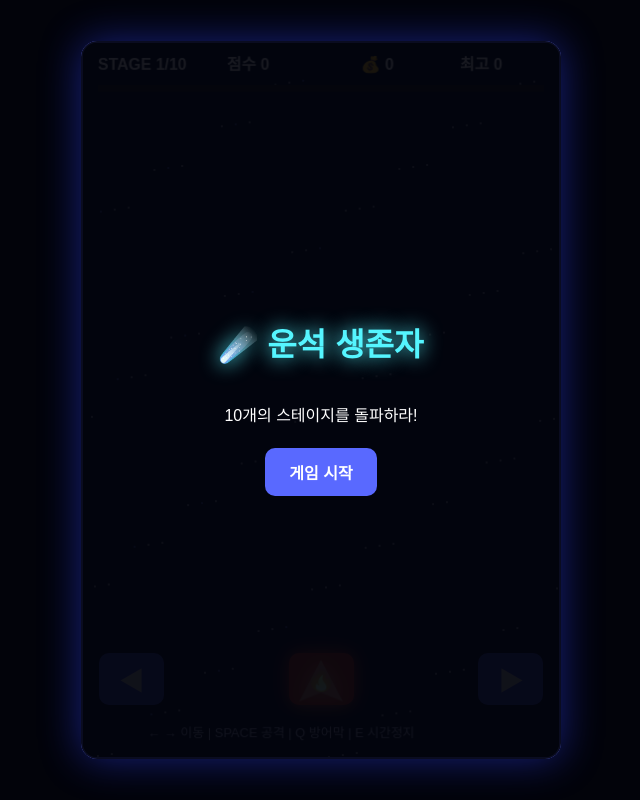
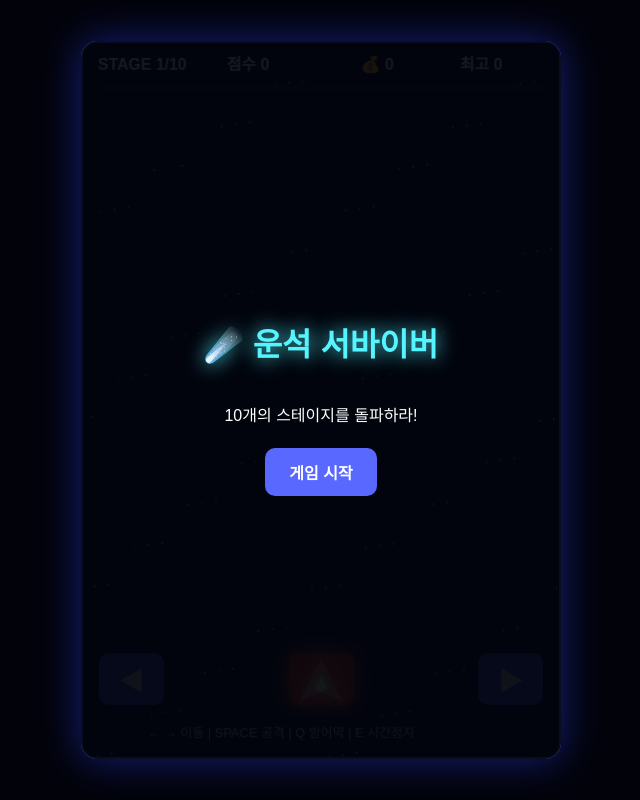
Before and after one commit to cucumber555/cucumber555.github.io, a plain HTML site: page 54/game.html in a window 1280 px wide. Shown: the whole page, without its empty margins (319-959 px from the left). Drawn offline with Linux system fonts and the light colour scheme.

Commit message:
Update game.html

```diff
--- a/54/game.html
+++ b/54/game.html
@@ -3,7 +3,7 @@
 <head>
 <meta charset="UTF-8">
 <meta name="viewport" content="width=device-width,initial-scale=1">
-<title>운석 생존자</title>
+<title>운석 서바이버</title>
 <style>
 *{box-sizing:border-box}
 body{
@@ -128,7 +128,7 @@ ontouchcancel="touchRight=false">
 </button>
 </div>
 <div id="menu">
-<h1>☄️ 운석 생존자</h1>
+<h1>☄️ 운석 서바이버</h1>
 <p id="info">
 10개의 스테이지를 돌파하라!
 </p>
```
